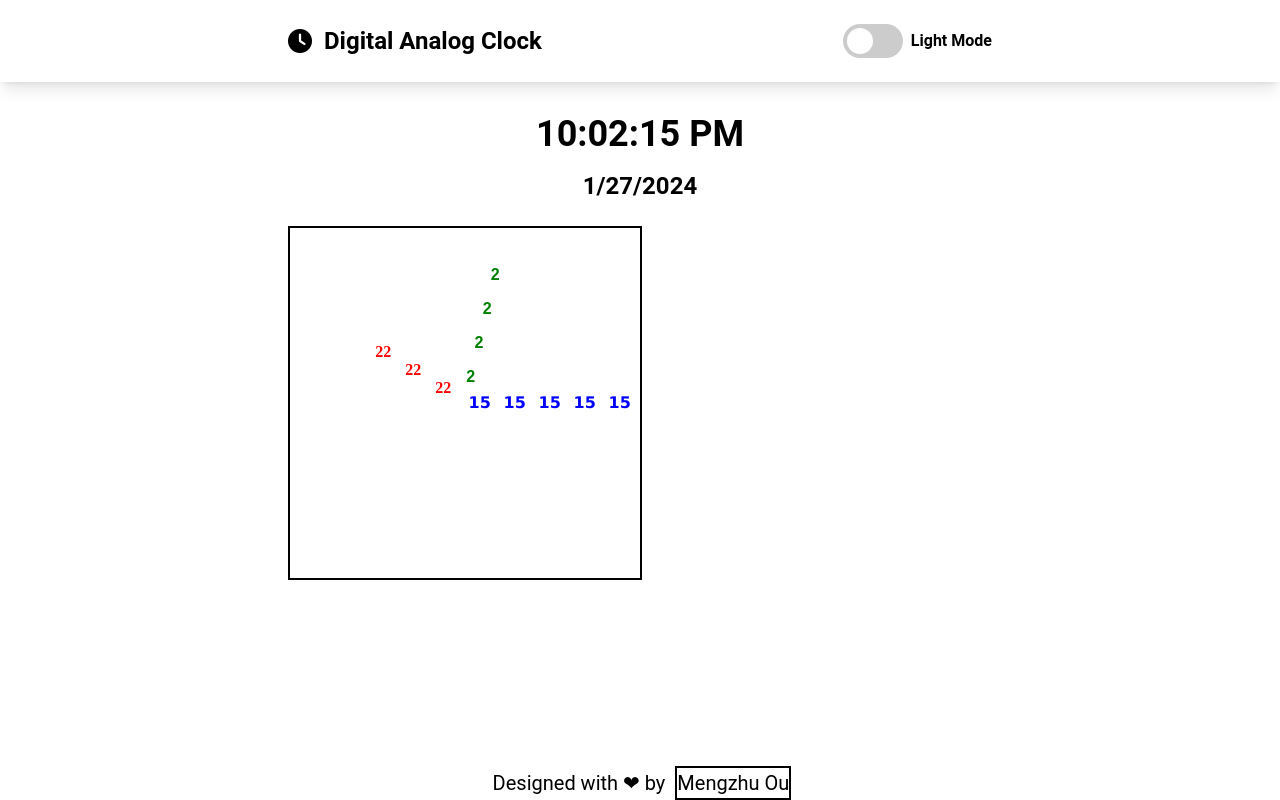
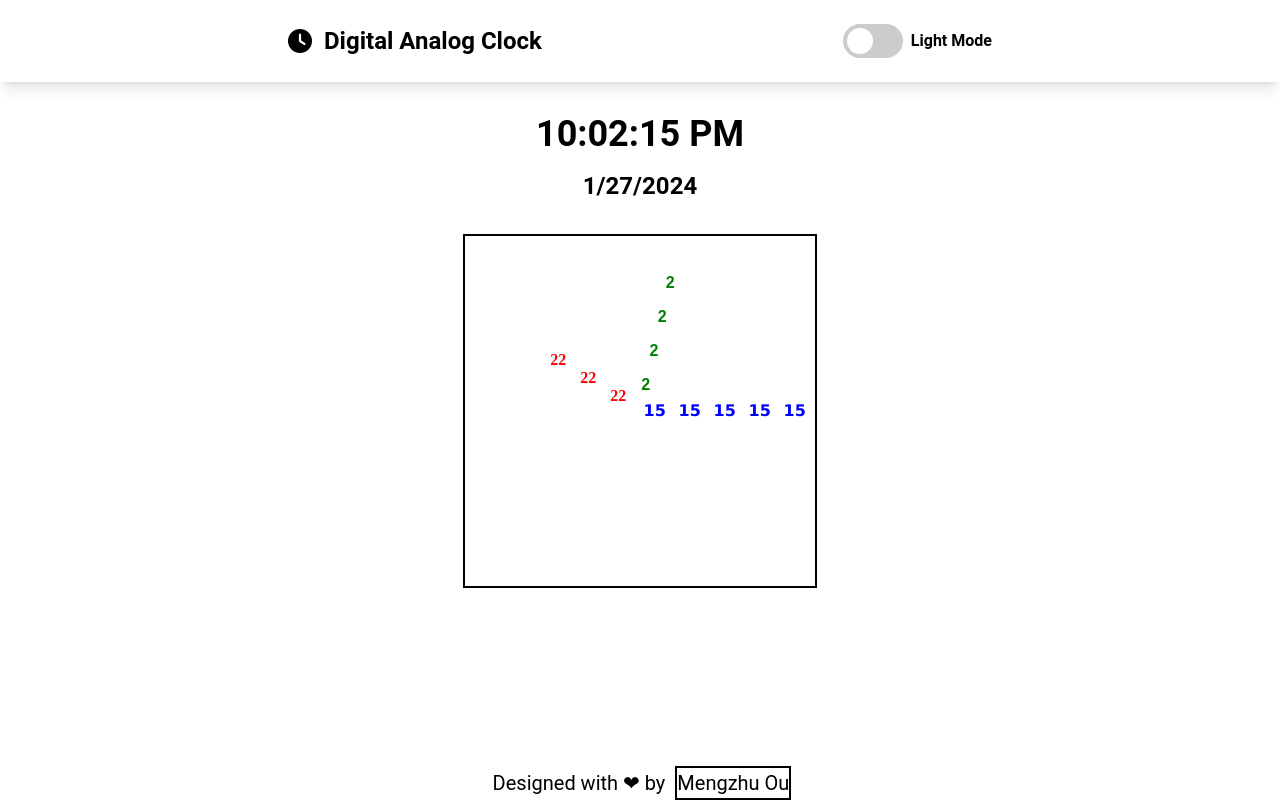
Before and after one commit to mengzhuou/Clock-Tab, a Vue app in the folder clock-tab/: page / in a window 1280 px wide. Built offline with nearby package versions, Linux system fonts and the light colour scheme.

Commit message:
center the clock

```diff
--- a/clock-tab/src/components/TheWelcome.vue
+++ b/clock-tab/src/components/TheWelcome.vue
@@ -20,6 +20,8 @@
       <div class="container mt-8 text-center" >
         <p class="mb-4 text-4xl font-bold" :style="{ color: darkMode ? 'white' : 'black' }">{{ currentTime }}</p>
         <p class="mb-6 text-2xl font-semibold" :style="{ color: darkMode ? 'white' : 'black' }">{{ currentDate }}</p>
+      </div>
+      <div class="container flex justify-center mt-8 text-center" >
         <canvas ref="canvas" width="350" height="350" style=" border: 2px solid #000000;" ></canvas>
       </div>
     </div>
```
